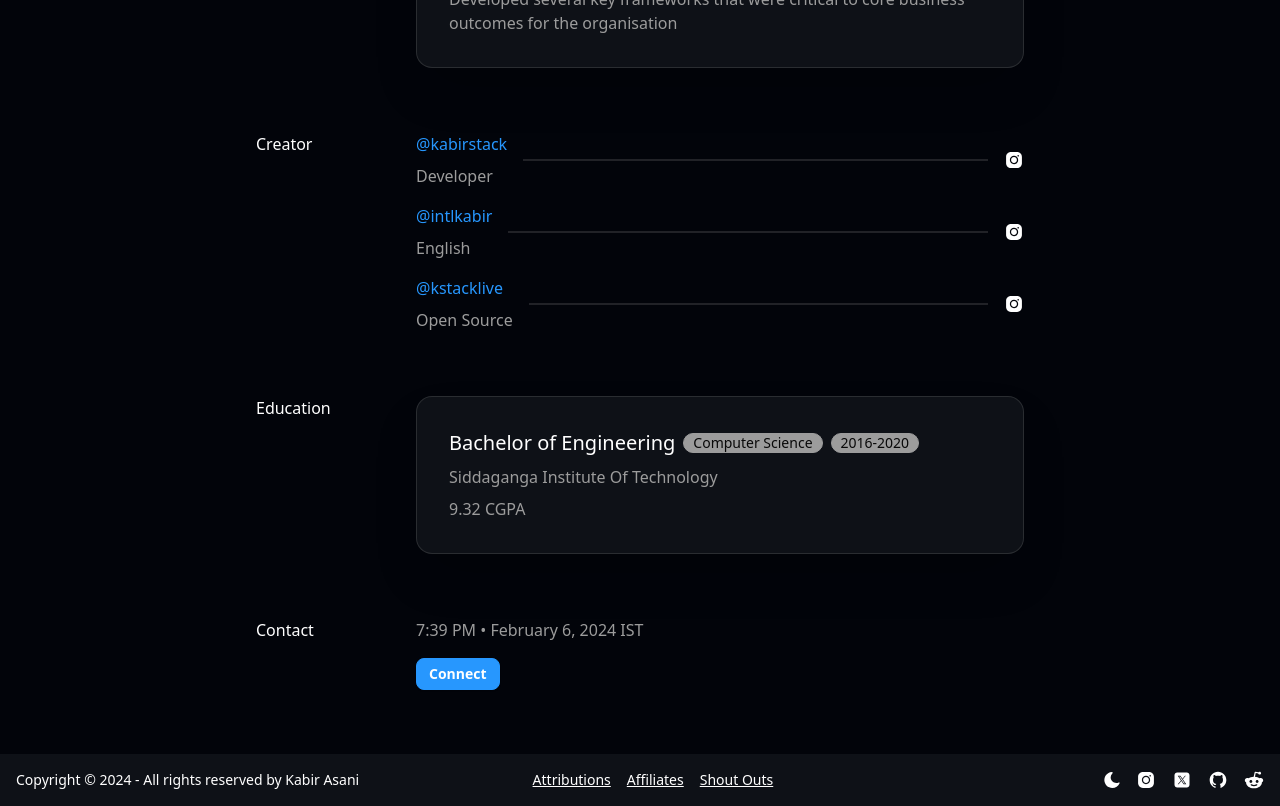
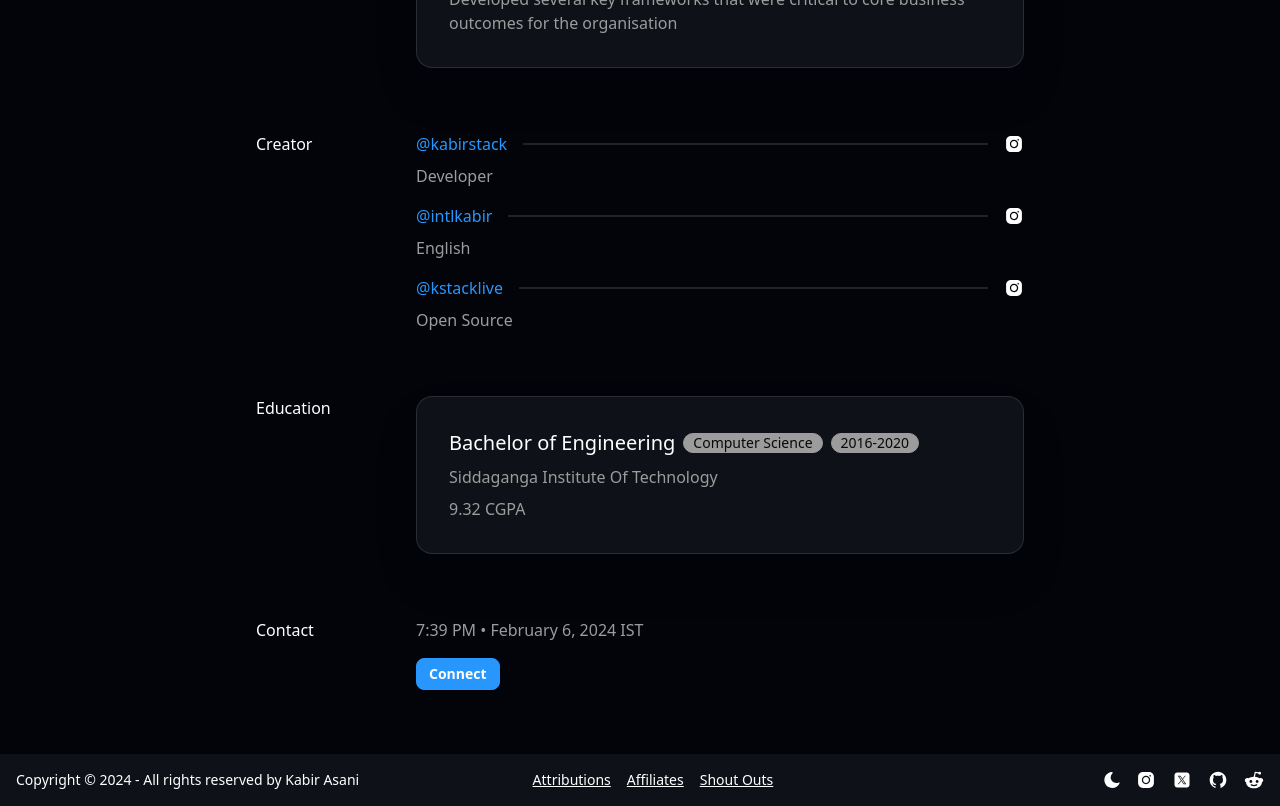
Before and after one commit to kabir-asani/chaos, a SvelteKit app: page / in a window 1280 px wide. Shown: the part 1580-2386 px from the top of the page. Built offline with nearby package versions, Linux system fonts and the light colour scheme.

Commit message:
Update CreatorItem.svelte

```diff
--- a/src/routes/components/creator/components/CreatorItem.svelte
+++ b/src/routes/components/creator/components/CreatorItem.svelte
@@ -6,13 +6,12 @@
 	import Linkable from '$lib/components/linkable/Linkable.svelte';
 </script>
 
+<div class="col gap-2">
 	<div class={'row gap-4 items-center' + ' ' + ($$restProps.class || '')}>
 		<div class="col gap-2 items-start">
 			<Linkable href={url.valueOf()}>
 				<div class="text-primary">{text}</div>
 			</Linkable>
-
-		<div class="text-neutral">{tag}</div>
 		</div>
 
 		<div class="grow border-neutral-light" />
@@ -21,3 +20,6 @@
 			<slot />
 		</div>
 	</div>
+
+	<div class="text-neutral">{tag}</div>
+</div>
```
Lines whose indentation alone changed are shown as unchanged.
